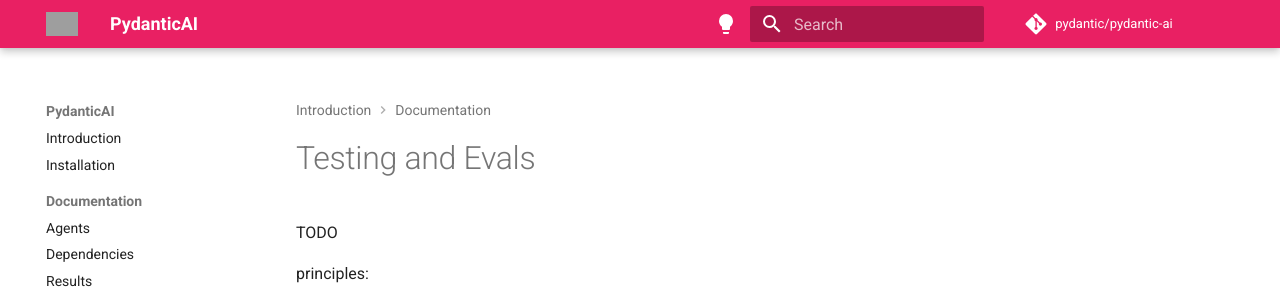
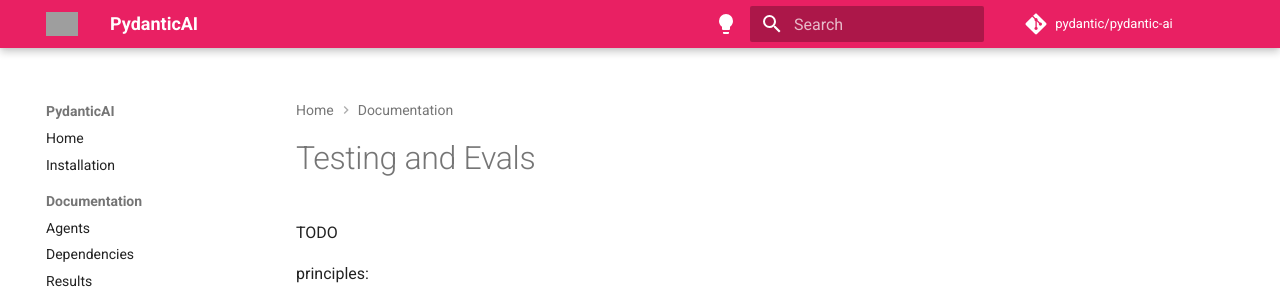
Before and after one commit to willgdjones/pydantic-ai, an MkDocs documentation site: the page built from docs/testing-evals.md, in a window 1280 px wide. Shown: the top 294 px of the page. Built offline with MkDocs 1.6.1 and Material for MkDocs 9.7.7, drawn with Linux system fonts in a browser that asks for light colours; plug-ins that fetch from the network failed and are left out; comment, search, counter and statistics services are not loaded; some of the changed lines change nothing that is shown; grey boxes are pictures that could not be loaded.

Commit message:
Try to fix menu (#57)

```diff
--- a/mkdocs.yml
+++ b/mkdocs.yml
@@ -10,7 +10,7 @@
 copyright: © Pydantic Services Inc. 2024 to present
 
 nav:
-  - Introduction: index.md
+  - index.md
   - install.md
   - Documentation:
     - agents.md
```
